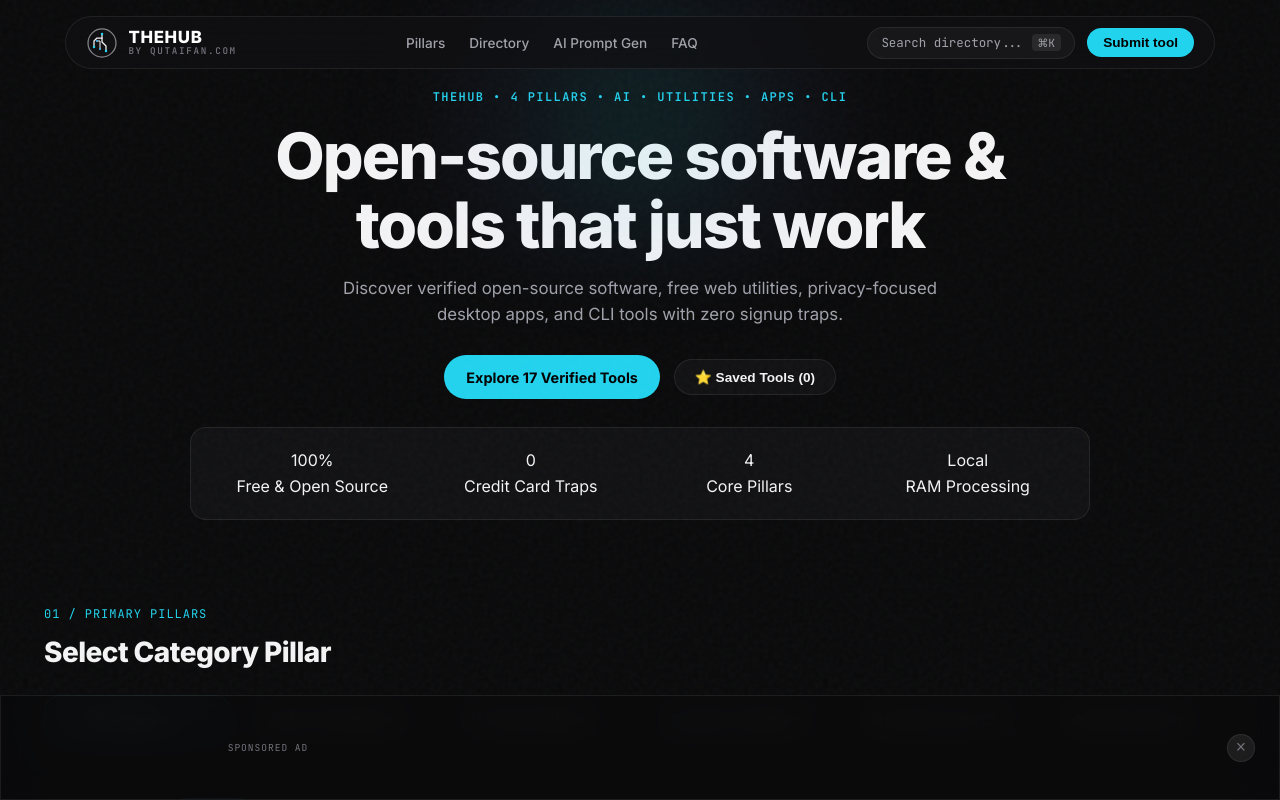
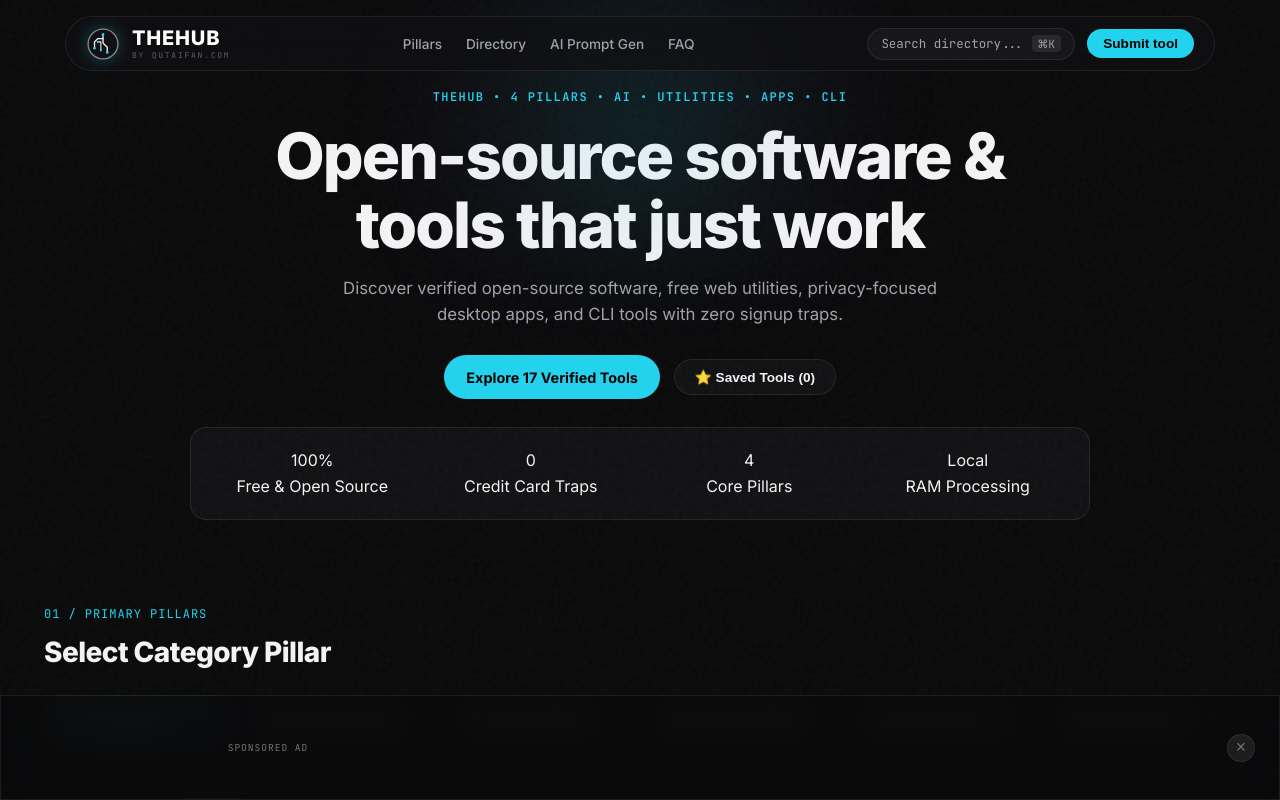
Before and after one commit to Qutaifan/Freeapps, a React (Vite) app in the folder freeapps-components/: page / in a window 1280 px wide. Shown: the top 800 px of the page. Built offline with nearby package versions, Linux system fonts and the light colour scheme.

Commit message:
Increase THEHUB brand title size (1.25rem bold 900) relative to by qutaifan.com tagline in Navbar and static index.html

```diff
--- a/freeapps-components/src/components/Navbar.tsx
+++ b/freeapps-components/src/components/Navbar.tsx
@@ -6,9 +6,9 @@ interface NavbarProps {
 export function Navbar({ onOpenSearch, onOpenSubmit }: NavbarProps) {
   return (
     <nav className="navbar-fixed glass-nav">
-      <a href="/" className="nav-brand" style={{ display: 'flex', alignItems: 'center', gap: '0.65rem', textDecoration: 'none' }}>
+      <a href="/" className="nav-brand" style={{ display: 'flex', alignItems: 'center', gap: '0.75rem', textDecoration: 'none' }}>
         {/* Dark Circular Circuit Network Emblem (Option 1) */}
-        <svg width="32" height="32" viewBox="0 0 64 64" fill="none" xmlns="http://www.w3.org/2000/svg">
+        <svg width="34" height="34" viewBox="0 0 64 64" fill="none" xmlns="http://www.w3.org/2000/svg" style={{ filter: 'drop-shadow(0 0 8px rgba(34, 211, 238, 0.3))' }}>
           <circle cx="32" cy="32" r="28" fill="#111113" stroke="#A1A1AA" strokeWidth="2.5" strokeOpacity="0.8" />
           <path d="M 32 14 L 32 30 L 40 38 L 40 48" fill="none" stroke="#F4F4F5" strokeWidth="2.5" strokeLinecap="round" strokeLinejoin="round" />
           <circle cx="40" cy="48" r="2.5" fill="#22D3EE" />
@@ -21,10 +21,10 @@ export function Navbar({ onOpenSearch, onOpenSubmit }: NavbarProps) {
         </svg>
 
         <div style={{ display: 'flex', flexDirection: 'column', lineHeight: 1 }}>
-          <span style={{ fontWeight: 800, fontSize: '1.05rem', letterSpacing: '0.04em', color: '#FFFFFF', fontFamily: 'var(--font-sans)' }}>
+          <span style={{ fontWeight: 900, fontSize: '1.25rem', letterSpacing: '0.04em', color: '#FFFFFF', fontFamily: 'var(--font-sans)' }}>
             THEHUB
           </span>
-          <span style={{ fontSize: '0.58rem', letterSpacing: '0.18em', color: 'var(--text-muted)', fontFamily: 'var(--font-mono)', marginTop: '2px', textTransform: 'uppercase' }}>
+          <span style={{ fontSize: '0.5rem', letterSpacing: '0.22em', color: 'var(--text-muted)', fontFamily: 'var(--font-mono)', marginTop: '3px', textTransform: 'uppercase', opacity: 0.65 }}>
             BY QUTAIFAN.COM
           </span>
         </div>
```
Also changed, not shown: 1 other file (tests, documents, lock files or other folders).
